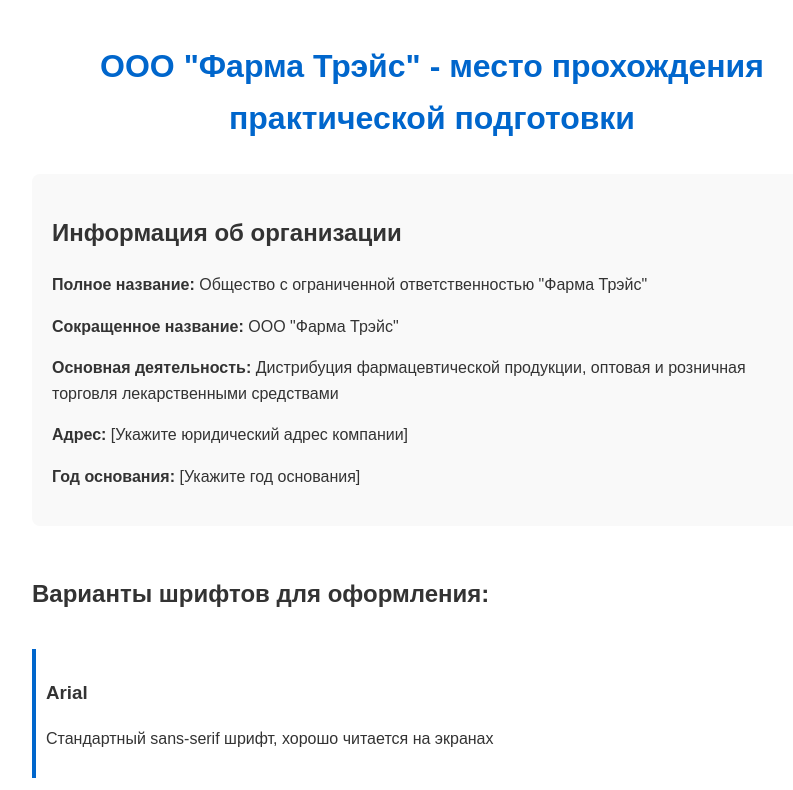
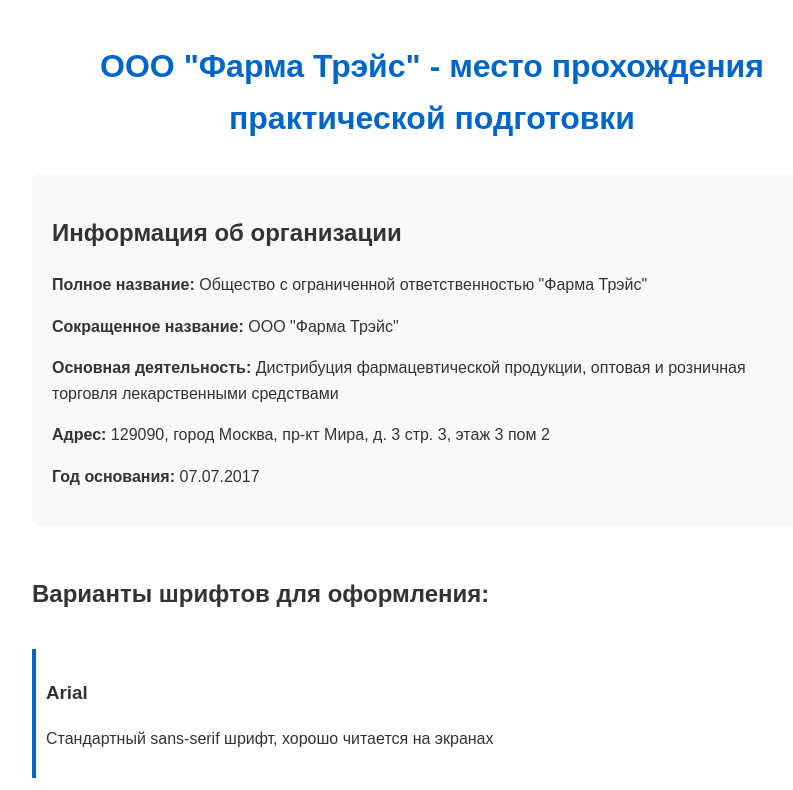
Before and after one commit to sabalakov/index.html, a plain HTML site: page index.html in a window 1280 px wide. Shown: the top 790 px of the page, without its empty margins (208-1001 px from the left). Drawn offline with nearby package versions, Linux system fonts and the light colour scheme.

Commit message:
Update index.html

```diff
--- a/index.html
+++ b/index.html
@@ -69,8 +69,8 @@
         <p><strong>Полное название:</strong> Общество с ограниченной ответственностью "Фарма Трэйс"</p>
         <p><strong>Сокращенное название:</strong> ООО "Фарма Трэйс"</p>
         <p><strong>Основная деятельность:</strong> Дистрибуция фармацевтической продукции, оптовая и розничная торговля лекарственными средствами</p>
-        <p><strong>Адрес:</strong> [Укажите юридический адрес компании]</p>
-        <p><strong>Год основания:</strong> [Укажите год основания]</p>
+        <p><strong>Адрес:</strong> 129090, город Москва, пр-кт Мира, д. 3 стр. 3, этаж 3 пом 2</p>
+        <p><strong>Год основания:</strong> 07.07.2017</p>
     </div>
 
     <div class="font-examples">
```
